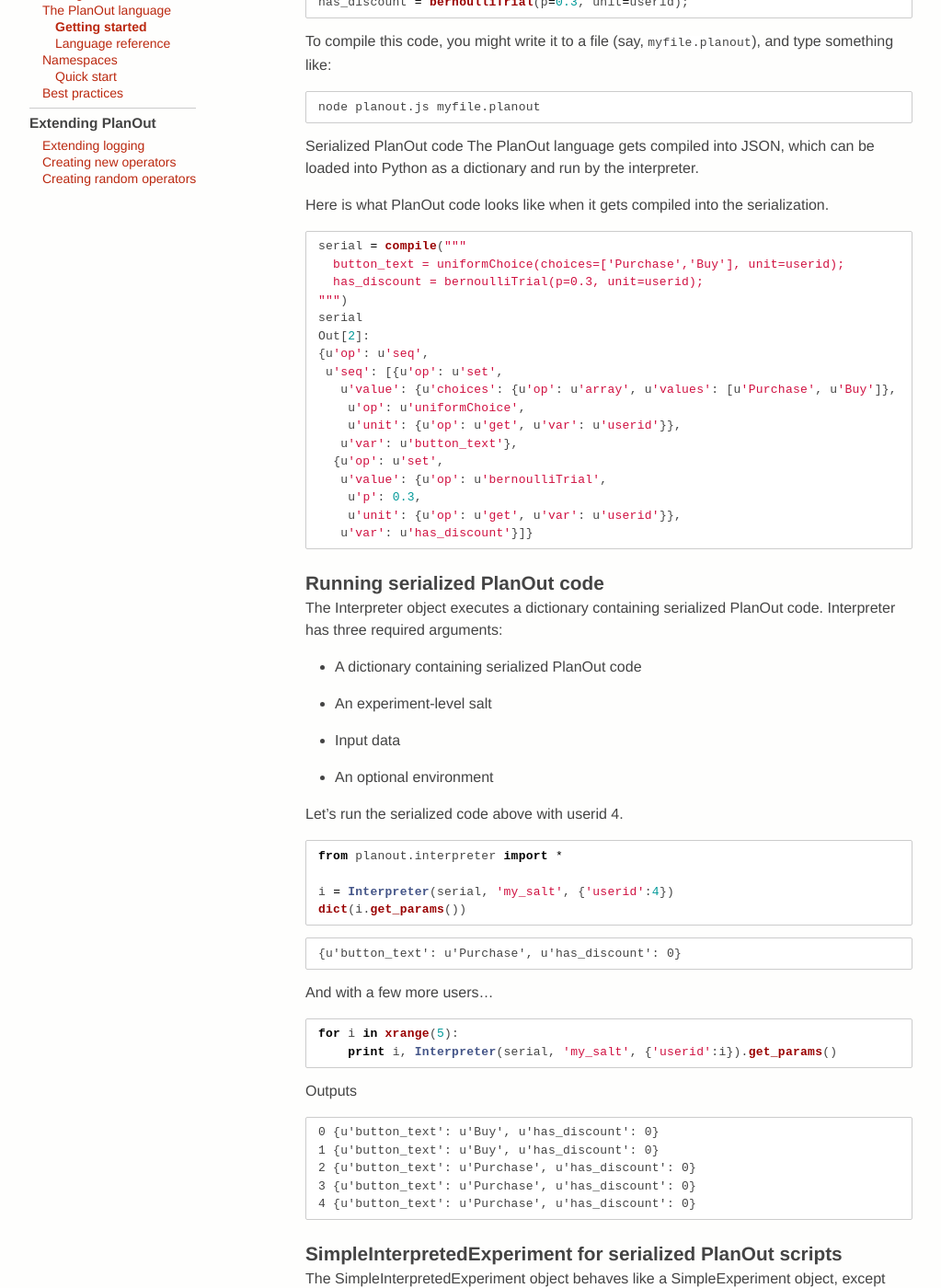
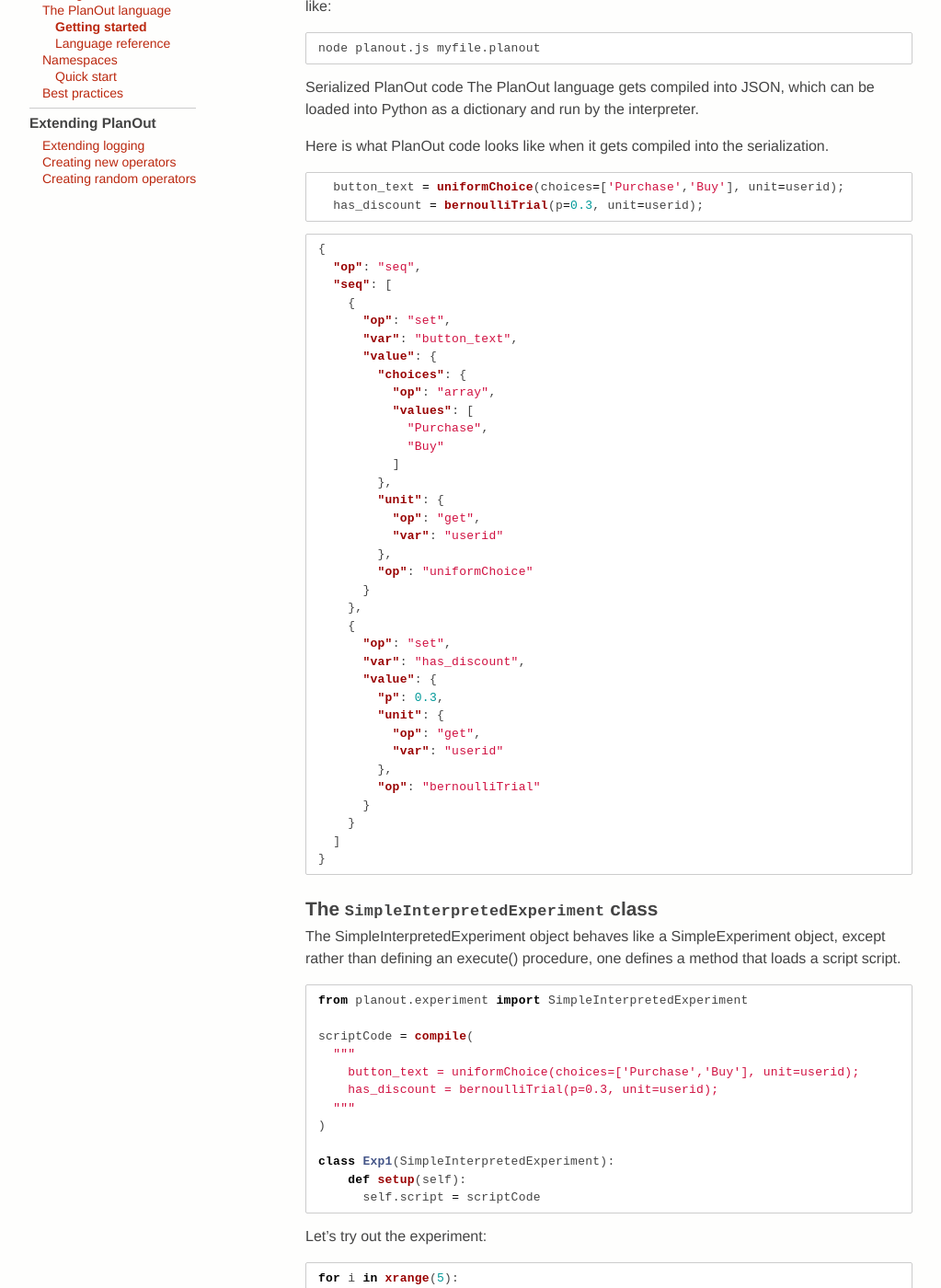
Before and after one commit to facebookarchive/planout, a Jekyll site: the page built from docs/08.2.getting-started-with-the-interpreter.md, in a window 1280 px wide and 1400 px high, scrolled down 285 px. Shown: the whole window at 92% size, without its empty margins (128-1151 px from the left). Built offline with Jekyll 4.4.1, drawn with Linux system fonts in a browser that asks for light colours; Markdown is read by kramdown in place of the engine named in the settings; some of the changed text lies outside the part shown.

Commit message:
Updates to language / interpreter documentation

````diff
--- a/docs/08.2.getting-started-with-the-interpreter.md
+++ b/docs/08.2.getting-started-with-the-interpreter.md
@@ -6,10 +6,6 @@
 prev: planout-language.html
 next: planout-language-reference.html
 ---
-
-This getting started guide is based off of the
-[PlanOut tutorial IPython notebook](https://github.com/facebook/planout/tree/master/contrib/pydata14_tutorial)
-from PyData '14.
 
 The PlanOut language provides a few simple constructs for defining experiments.
 It looks similar to JavaScript, and uses familiar names for the random assignment
@@ -32,67 +28,49 @@
 Here is what PlanOut code looks like when it gets compiled into the serialization.
 
 ```python
-serial = compile("""
   button_text = uniformChoice(choices=['Purchase','Buy'], unit=userid);
   has_discount = bernoulliTrial(p=0.3, unit=userid);
-""")
-serial
-Out[2]:
-{u'op': u'seq',
- u'seq': [{u'op': u'set',
-   u'value': {u'choices': {u'op': u'array', u'values': [u'Purchase', u'Buy']},
-    u'op': u'uniformChoice',
-    u'unit': {u'op': u'get', u'var': u'userid'}},
-   u'var': u'button_text'},
-  {u'op': u'set',
-   u'value': {u'op': u'bernoulliTrial',
-    u'p': 0.3,
-    u'unit': {u'op': u'get', u'var': u'userid'}},
-   u'var': u'has_discount'}]}
 ```
 
-## Running serialized PlanOut code
-The Interpreter object executes a dictionary containing serialized PlanOut code. Interpreter has three required arguments:
- - A dictionary containing serialized PlanOut code
-
- - An experiment-level salt
-
- - Input data
-
- - An optional environment
-
-
-Let's run the serialized code above with userid 4.
-
-```python
-from planout.interpreter import *
-
-i = Interpreter(serial, 'my_salt', {'userid':4})
-dict(i.get_params())
+```json
+{
+  "op": "seq",
+  "seq": [
+    {
+      "op": "set",
+      "var": "button_text",
+      "value": {
+        "choices": {
+          "op": "array",
+          "values": [
+            "Purchase",
+            "Buy"
+          ]
+        },
+        "unit": {
+          "op": "get",
+          "var": "userid"
+        },
+        "op": "uniformChoice"
+      }
+    },
+    {
+      "op": "set",
+      "var": "has_discount",
+      "value": {
+        "p": 0.3,
+        "unit": {
+          "op": "get",
+          "var": "userid"
+        },
+        "op": "bernoulliTrial"
+      }
+    }
+  ]
+}
 ```
 
-```
-{u'button_text': u'Purchase', u'has_discount': 0}
-```
-
-And with a few more users...
-
-```python
-for i in xrange(5):
-    print i, Interpreter(serial, 'my_salt', {'userid':i}).get_params()
-```
-
-Outputs
-
-```
-0 {u'button_text': u'Buy', u'has_discount': 0}
-1 {u'button_text': u'Buy', u'has_discount': 0}
-2 {u'button_text': u'Purchase', u'has_discount': 0}
-3 {u'button_text': u'Purchase', u'has_discount': 0}
-4 {u'button_text': u'Purchase', u'has_discount': 0}
-```
-
-## SimpleInterpretedExperiment for serialized PlanOut scripts
+## The `SimpleInterpretedExperiment` class
 The SimpleInterpretedExperiment object behaves like a SimpleExperiment object, except rather than defining an execute() procedure, one defines a method that loads a script script.
 
 ```python
@@ -105,7 +83,7 @@
   """
 )
 
-class IExp1(SimpleInterpretedExperiment):
+class Exp1(SimpleInterpretedExperiment):
     def setup(self):
       self.script = scriptCode
 ```
@@ -114,7 +92,7 @@
 
 ```python
 for i in xrange(5):
-    e = IExp1(userid=i)
+    e = Exp1(userid=i)
     print i, e.get_params()
 ```
 
@@ -200,3 +178,7 @@
 3 {'button_color': '#aaaaaa', 'button_text': 'Post'}
 4 {'button_color': '#aaaaaa', 'button_text': 'Post'}
 ```
+
+For more on the mechanics of working with the lower-level interpreter class, see the
+[PlanOut tutorial IPython notebook](https://github.com/facebook/planout/tree/master/contrib/pydata14_tutorial)
+from PyData '14.
````
Also changed, not shown: _includes/hero.html (+5 -5 lines), docs/00-about-planout.md (+7 -7 lines), docs/08.1-planout-language.md (+7 -35 lines), docs/08.3-language-reference.md (+13 -5 lines).
